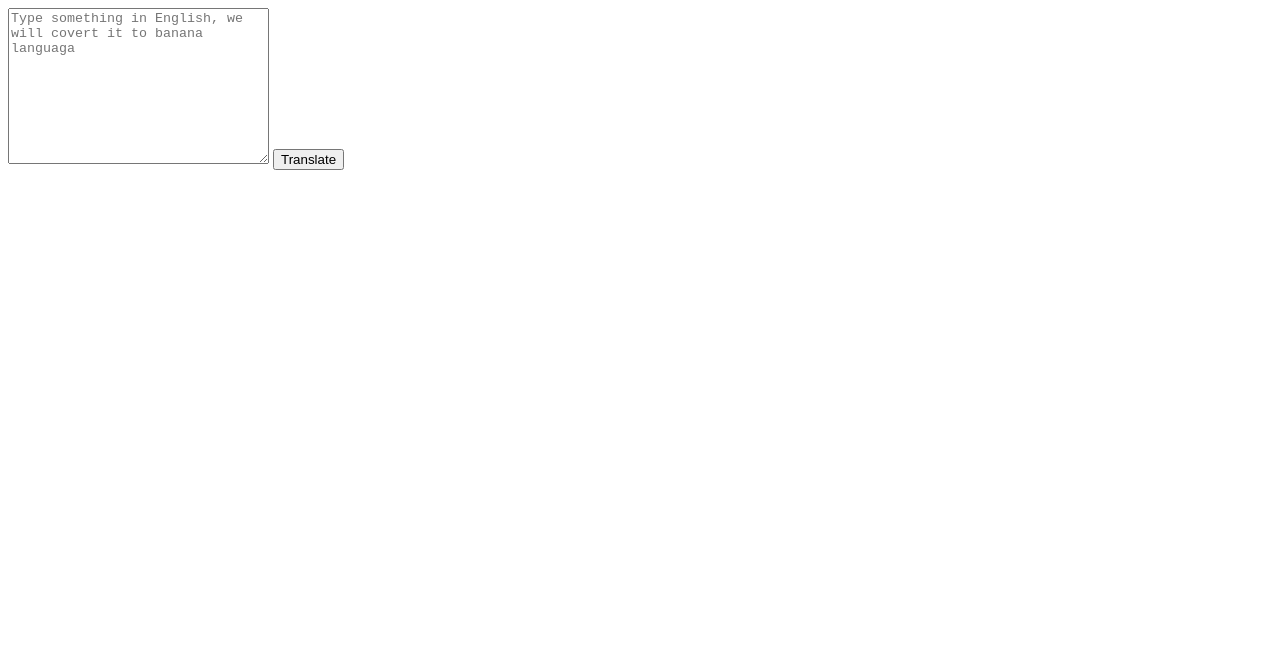
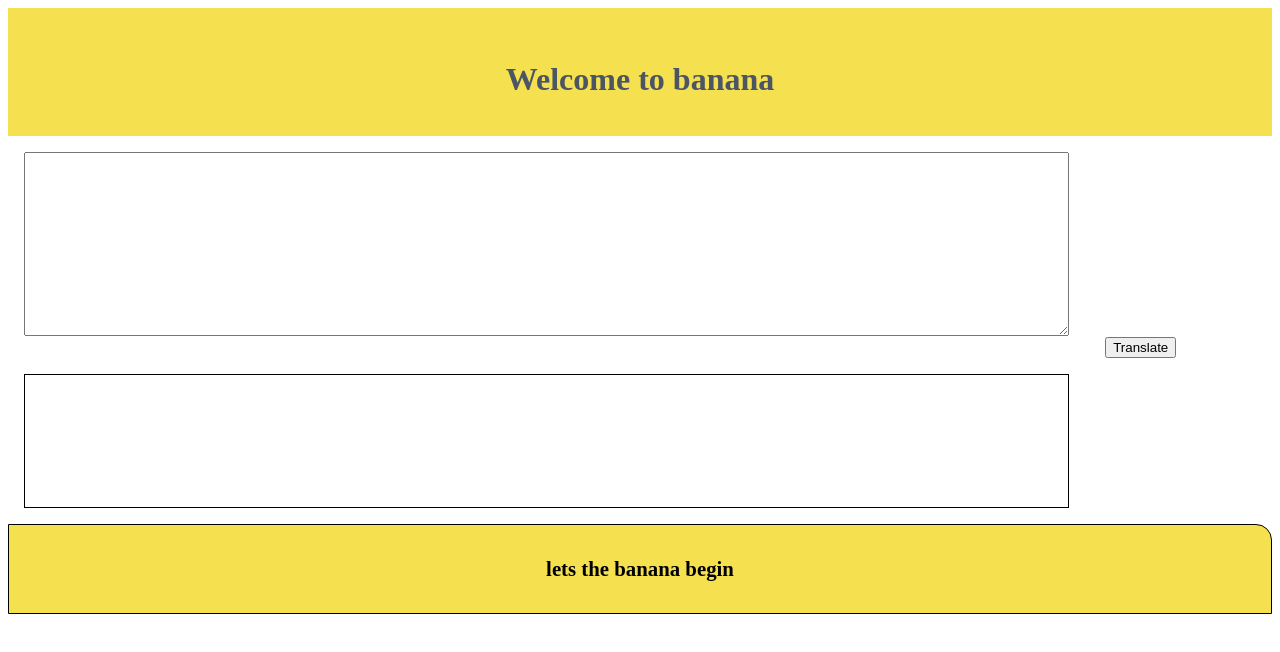
Before and after one commit to Rajaneesh98/minions-MarkSix, a plain HTML site: page index.html in a window 1280 px wide. Drawn offline with Linux system fonts and the light colour scheme.

Commit message:
styling started

```diff
--- a/app.js
+++ b/app.js
@@ -1,10 +1,29 @@
-var btnTranslate = document.querySelector("#btn-translate");
+let btnTranslate = document.querySelector("#btn-translate");
 
-var textInput = document.querySelector("#text-input");
+let textInput = document.querySelector("#text-area");
+
+let textOutput = document.querySelector("#output");
+
+// let url = "https://lessonfourapi.tanaypratap.repl.co/translate/yoda.json";  //dummy url for practise
+
+let url = "https://api.funtranslations.com/translate/minion.json";
+
+function geturl(text) {
+  modUrl = url + "?text=" + text;
+  return modUrl;
+}
+function errorHandler(error) {
+  console.log("error ocurred: " + error);
+  alert("something wrong with server, Try after some time.");
+}
 
 function clickHandler() {
-  console.log("clicked");
-  console.log(textInput.value);
+  let text = textInput.value;
+
+  fetch(geturl(text))
+    .then((response) => response.json())
+    .then((json) => (textOutput.innerText = json.contents.translated))
+    .catch(errorHandler);
 }
 
 btnTranslate.addEventListener("click", clickHandler);
--- a/index.html
+++ b/index.html
@@ -6,12 +6,23 @@
     <meta http-equiv="X-UA-Compatible" content="IE=edge" />
     <meta name="viewport" content="width=device-width, initial-scale=1.0" />
     <title>Document</title>
+    <link rel="stylesheet" href="style.css">
 </head>
 
 <body>
-    <textarea id="text-input" cols="30" rows="10"
-        placeholder="Type something in English, we will covert it to banana languaga"></textarea>
-    <button id="btn-translate">Translate</button>
+    <header class="header">
+
+        <h1 class="header-heading"> Welcome to banana</h1>
+    </header>
+    <textarea name="translator" id="text-area" cols="30" rows="10"
+        placeholder="Type something in English, we will covert it to banana languaga">
+    </textarea>
+    <button id="btn-translate">
+        Translate</button>
+    <div id="output"></div>
+    <footer class="footer">
+        <div class="footer-header">lets the banana begin</div>
+    </footer>
     <script src="app.js" type="text/javascript"></script>
 </body>
 
--- /dev/null
+++ b/style.css
@@ -0,0 +1,54 @@
+:root {
+  --primary-color: #f5e050;
+  --primary-hover-color: ##fdba74;
+  --secondary-hover-color: #f0fdfa;
+  --dark-grey: #4b5563;
+  --light-grey: #f3f4f6;
+}
+
+#text-area {
+  /* display: block; */
+  margin: 1rem 1rem;
+  width: 80%;
+  padding: 1rem;
+}
+
+#btn-translate {
+  margin: 0rem 1rem;
+}
+
+#output {
+  margin: 1rem 1rem;
+  border: 1px solid black;
+  height: 100px;
+  width: 300px;
+  width: 80%;
+  padding: 1rem;
+}
+
+.header .header-heading {
+  color: var(--dark-grey);
+  padding-top: 1rem;
+  text-align: center;
+}
+
+.header {
+  background-color: var(--primary-color);
+  display: block;
+  padding: 1rem;
+  margin: auto;
+}
+
+.footer {
+  background-color: var(--primary-color);
+  text-align: center;
+  padding: 2rem 1rem;
+  color: black;
+  border-top-right-radius: 1rem;
+  border: 1px solid black;
+}
+
+.footer .footer-header {
+  font-weight: bold;
+  font-size: 1.3rem;
+}
--- /dev/null
+++ b/tempCodeRunnerFile.js
@@ -0,0 +1,3 @@
+for (let i = 0; i < str.length; i++) {
+  console.log(str[i]);
+}
```
